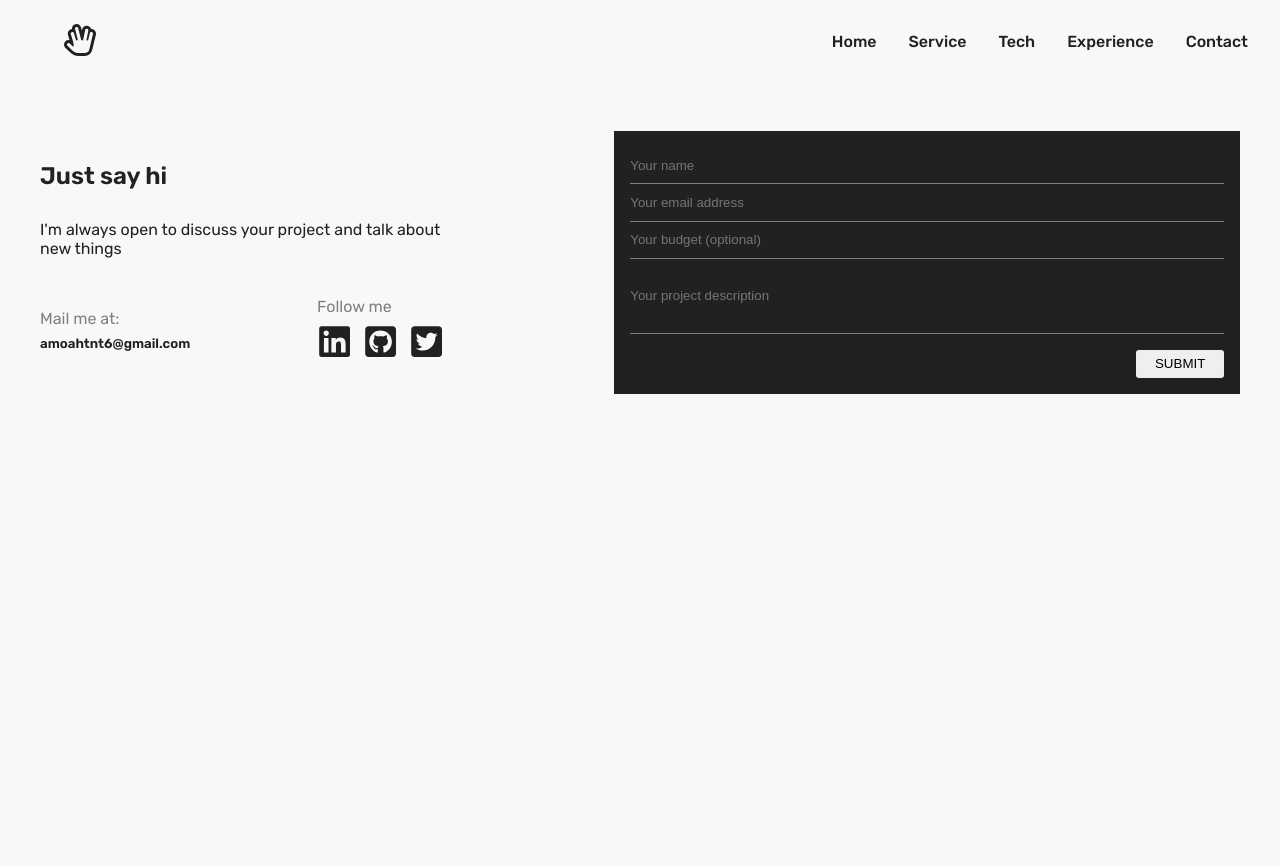
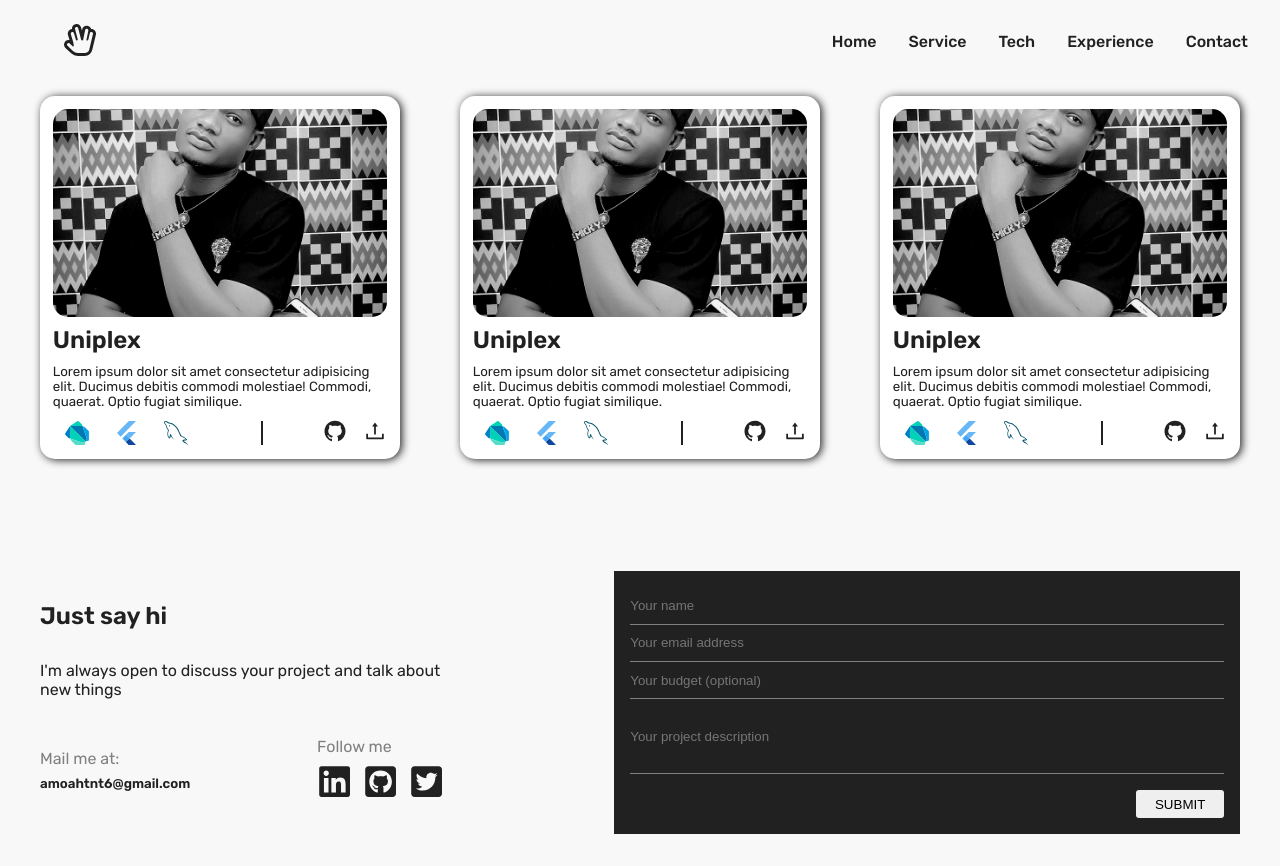
Before and after one commit to Trinity6264/my-portfolio, a React (Create React App) app: page /projects in a window 1280 px wide. Before the commit the page ends 800 px from the top, so only its background shows below. Built offline with nearby package versions, Linux system fonts and the light colour scheme.

Commit message:
project ui and card are done

```diff
--- a/src/components/LandingPage.jsx
+++ b/src/components/LandingPage.jsx
@@ -9,7 +9,11 @@ const LandingPage = () => {
                 <h2><span className='im'>I'm</span> Amoah Alexander</h2>
                 <br />
                 <p>I am a JavaScript and Flutter developer. I specialize in building web and mobile applications that are both visually appealing and highly functional. My expertise in JavaScript and HTML/CSS allows me to create responsive and dynamic web experiences, while my knowledge of Flutter and the Dart programming language enables me to develop high-performance mobile apps for both iOS and Android platforms. I am always looking for new challenges and opportunities to improve my skills and deliver the best possible results for my clients. Please take a look at my portfolio to see some of my past projects and the technologies I have used.</p>
+                <div className="home-btn-wrapper">
                 <Link to={'/projects'} id='Projects'>View My Projects</Link>
+                <a href="#" id='cv-btn'>Download CV</a>
+                </div>
+
                 <br />
                 <div className="social-links">
                     <span>
--- /dev/null
+++ b/src/components/ProjectCard.jsx
@@ -0,0 +1,38 @@
+import React from 'react'
+import Pic from '../assets/bg.jpg'
+import dartLogo from '../assets/dart.svg';
+import cssLogo from '../assets/css-3.svg';
+import booStrapLogo from '../assets/boostrap.svg';
+import figmaLogo from '../assets/figma.svg';
+import firebaseLogo from '../assets/firebase.svg';
+import flutterLogo from '../assets/flutter.svg';
+import htmlLogo from '../assets/html.svg';
+import jsLogo from '../assets/js.svg';
+import mongodbLogo from '../assets/mongodb.svg';
+import mysqlLogo from '../assets/mysql.svg';
+import nodejsLogo from '../assets/nodejs.svg';
+
+import { AiOutlineUpload, AiOutlineGithub } from 'react-icons/ai'
+const ProjectCard = () => {
+    return (
+        <div className="project-card">
+            <img src={Pic} alt="" />
+            <h3>Uniplex</h3>
+            <small>Lorem ipsum dolor sit amet consectetur adipisicing elit. Ducimus debitis commodi molestiae! Commodi, quaerat. Optio fugiat similique.</small>
+            <div className="last-card-div">
+                <div className="stack-wrapper">
+                    <img src={dartLogo} alt="Dart-logo" />
+                    <img src={flutterLogo} alt="Flutter-logo" />
+                    <img src={mysqlLogo} alt="mysql-logo" />
+                </div>
+                <div className="inner-div"></div>
+                <div className="card-routes-wrapper">
+                    <a href="#"> <AiOutlineGithub /> </a>
+                    <a href="#"> <AiOutlineUpload /> </a>
+                </div>
+            </div>
+        </div>
+    )
+}
+
+export default ProjectCard
--- a/src/pages/Projects.jsx
+++ b/src/pages/Projects.jsx
@@ -1,8 +1,15 @@
 import React from 'react'
+import '../style/project_style.css'
+
+import ProjectCard from '../components/ProjectCard';
 
 const Projects = () => {
   return (
-    <div>Projects</div>
+    <section className='projects'>
+      <ProjectCard/>
+      <ProjectCard/>
+      <ProjectCard/>
+    </section>
   )
 }
 
--- a/src/style/home_style.css
+++ b/src/style/home_style.css
@@ -20,6 +20,25 @@
   line-height: 2.2em;
 }
 
+.intro-self .home-btn-wrapper {
+  margin-top: 1em;
+  display: flex;
+  gap: 3em;
+  align-items: center;
+}
+.intro-self .home-btn-wrapper #cv-btn {
+  border: 1px solid var(--blackColor);
+  padding: 0.2em 1em;
+  border-radius: 10px;
+  text-decoration: none;
+  color: var(--blackColor);
+  transition: all 300ms ease;
+}
+.intro-self .home-btn-wrapper #cv-btn:hover {
+  background-color: var(--blackColor);
+  color: var(--bgWhite);
+}
+
 .intro-self .im {
   font-weight: 400;
 }
@@ -28,9 +47,9 @@
 }
 .intro-self #Projects {
   background-color: var(--blackColor);
-  padding: .2em 1em;
-  margin: .4em 0;
-  border-radius: 7em;
+  padding: 0.2em 1em;
+  margin: 0.4em 0;
+  border-radius: 10px;
   display: inline-block;
   text-decoration: none;
   color: var(--bgWhite);
@@ -151,7 +170,7 @@
   }
 
   .intro-self {
-    margin-top: .5em;
+    margin-top: 0.5em;
     margin-left: 2em;
     display: flex;
     flex-direction: column;
@@ -235,7 +254,7 @@
     margin: 1em 0;
   }
   .experience h4 {
-    margin: .2em 0;
+    margin: 0.2em 0;
   }
   .experience p {
     text-align: justify;
--- /dev/null
+++ b/src/style/project_style.css
@@ -0,0 +1,78 @@
+.projects {
+  width: 100%;
+  max-width: 1200px;
+  margin: 0 auto;
+  margin-top: 6em;
+  display: flex;
+  justify-content: space-between;
+  align-items: center;
+
+}
+.project-card{
+    padding: .8em;
+    border-radius: 15px;
+    background-color: white;
+    display: flex;
+    flex-direction: column;
+    gap: .6em;
+    width: 30%;
+    box-shadow: 2px 1px 8px var(--blackColor);
+    transition: all 300ms ease;
+}
+.project-card:hover{
+    box-shadow: .3px .3px 1px var(--blackColor);
+}
+
+.project-card img{
+    height: 13em;
+    border-radius: 15px;
+    object-fit: cover;
+}
+
+.project-card small{
+    max-lines: 1em;
+    text-overflow: ellipsis;
+}
+
+.project-card .last-card-div{
+    display: flex;
+   align-items: center;
+   justify-content: space-between;
+}
+
+.project-card .last-card-div .stack-wrapper{
+    display: flex;
+    gap: .1em;
+    align-items: center;
+}
+.project-card .stack-wrapper img{
+    width: 3em;
+    height: 1.5em;
+    object-fit: contain;
+}
+.project-card .last-card-div .inner-div{
+    width: 2px;
+    height: 1.5em;
+    background-color: var(--blackColor);
+}
+
+.project-card .last-card-div .card-routes-wrapper{
+    display: flex;
+    align-items: center;
+    justify-content: space-between;
+    gap: 1em;
+}
+.project-card .last-card-div .card-routes-wrapper svg{
+    font-size: 1.5em;
+    color: var(--blackColor);
+}
+
+@media screen and (max-width: 769px){
+    .projects{
+        flex-direction: column;
+        gap: 2em;
+    }
+    .project-card{
+        width: 80%;
+    }
+}
```
